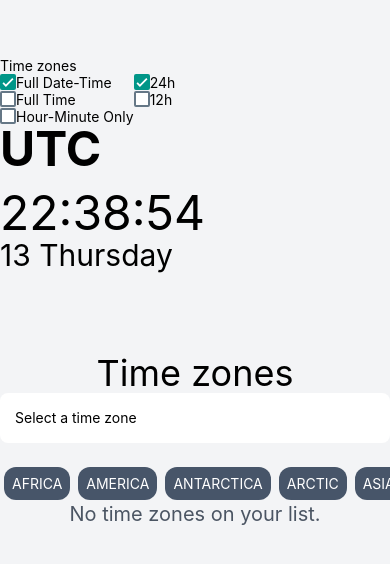
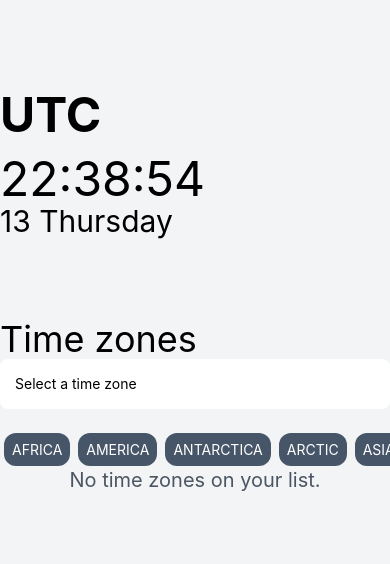
Before and after one commit to sanavalos/expo-clock, a React Native app: screen / in a window 390 px wide. Shown: the part 130-694 px from the top of the page. Built offline with nearby package versions, Linux system fonts and the light colour scheme.

Commit message:
refactor: remove time zone section from app component

```diff
--- a/App.js
+++ b/App.js
@@ -4,7 +4,6 @@ import { NativeWindStyleSheet } from "nativewind";
 import ClockContainer from "./components/ClockContainer";
 import TimeZonesDropdown from "./components/TimeZonesDropdown";
 import TimeZonesCards from "./components/TimeZonesCards";
-import TimeZoneSection from "./components/TimeZoneSection";
 import RegionsList from "./components/RegionsList";
 import { useTimeZoneStore } from "./store";
 
@@ -22,7 +21,6 @@ const App = () => {
   return (
     <View className="flex-1 bg-gray-100 items-start justify-center py-5 sm:px-0 md:px-20 ">
       <View className="mb-20 flex sm:self-center md:self-start">
-        <TimeZoneSection />
         <ClockContainer />
       </View>
       <View className="flex w-full flex-col-reverse">
@@ -32,7 +30,7 @@ const App = () => {
         />
         <RegionsList />
         <View className="sm:flex-col md:flex-row justify-between mb-6">
-          <Text className="text-4xl self-center">Time zones</Text>
+          <Text className="text-4xl self-left">Time zones</Text>
           <TimeZonesDropdown />
         </View>
       </View>
```
